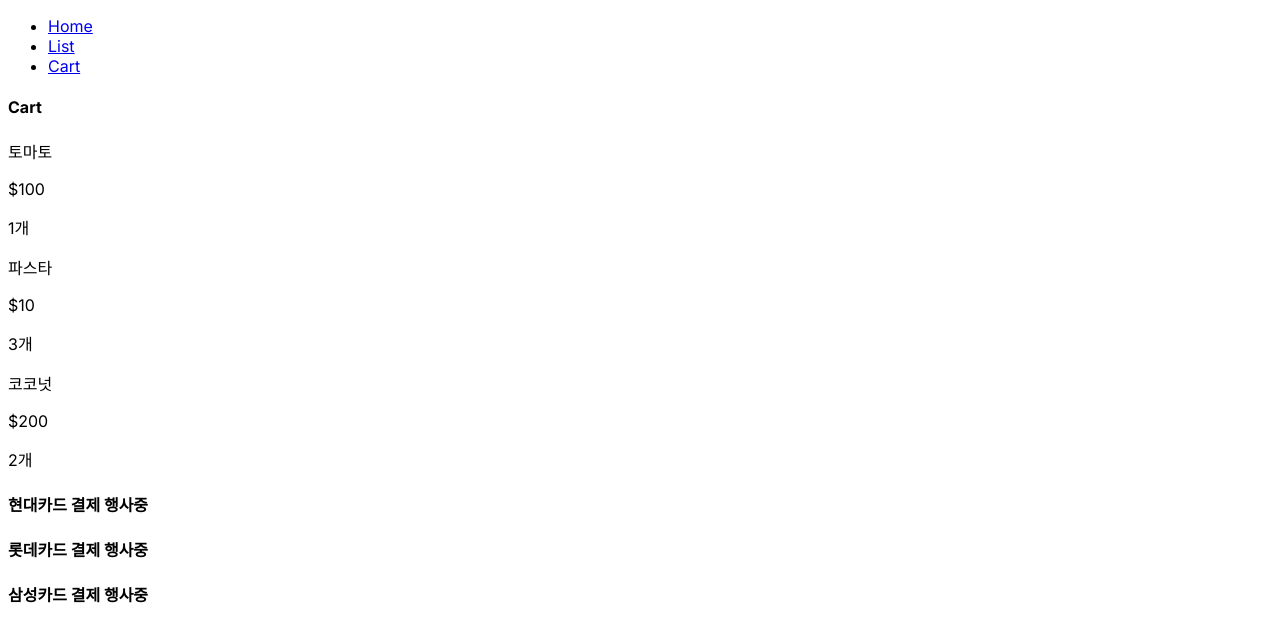
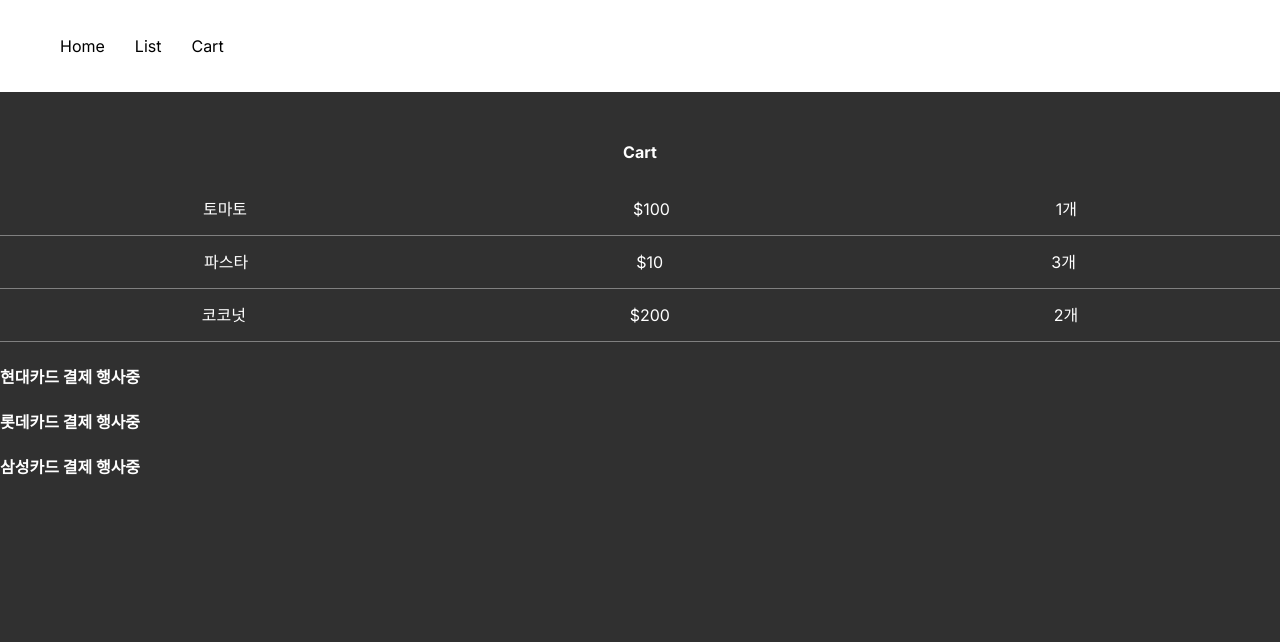
Before and after one commit to July249/nextjs-tutorial, a Next.js app in the folder CA/fresh/: page /cart in a window 1280 px wide. Shown: the top 642 px of the page. Built offline with nearby package versions, Linux system fonts and the light colour scheme.

Commit message:
스타일

```diff
--- a/CA/fresh/app/globals.css
+++ b/CA/fresh/app/globals.css
@@ -0,0 +1,70 @@
+body {
+  margin: 0;
+  background-color: #303030;
+  color: #fff;
+}
+/* page */
+.title {
+  text-align: center;
+  margin-top: 50px;
+}
+.title-sub {
+  text-align: center;
+}
+
+/* list */
+.food {
+  margin: 20px auto;
+  width: 200px;
+  background: #fff;
+  color: #000;
+  padding: 20px;
+  border-radius: 5px;
+}
+.food-img {
+  width: 100%;
+  height: 200px;
+  object-fit: cover;
+  border-radius: 5px;
+}
+.food h3 {
+  display: flex;
+  flex-direction: row;
+  justify-content: space-between;
+}
+.quantity-control {
+  display: flex;
+  flex-direction: row;
+}
+.item-quantity {
+  margin: 0 10px;
+  font-size: 18px;
+}
+
+/* cart */
+.cart-item {
+  padding: 10px;
+  display: flex;
+  justify-content: space-around;
+  border-bottom: 1px solid grey;
+  line-height: 0px;
+}
+
+/* nav */
+nav {
+  background: #fff;
+  padding: 20px;
+}
+ul {
+  display: flex;
+  justify-content: start;
+}
+ul > li {
+  margin-right: 20px;
+  list-style: none;
+}
+li > a {
+  margin-right: 10px;
+  text-decoration: none;
+  color: #000;
+}
```
